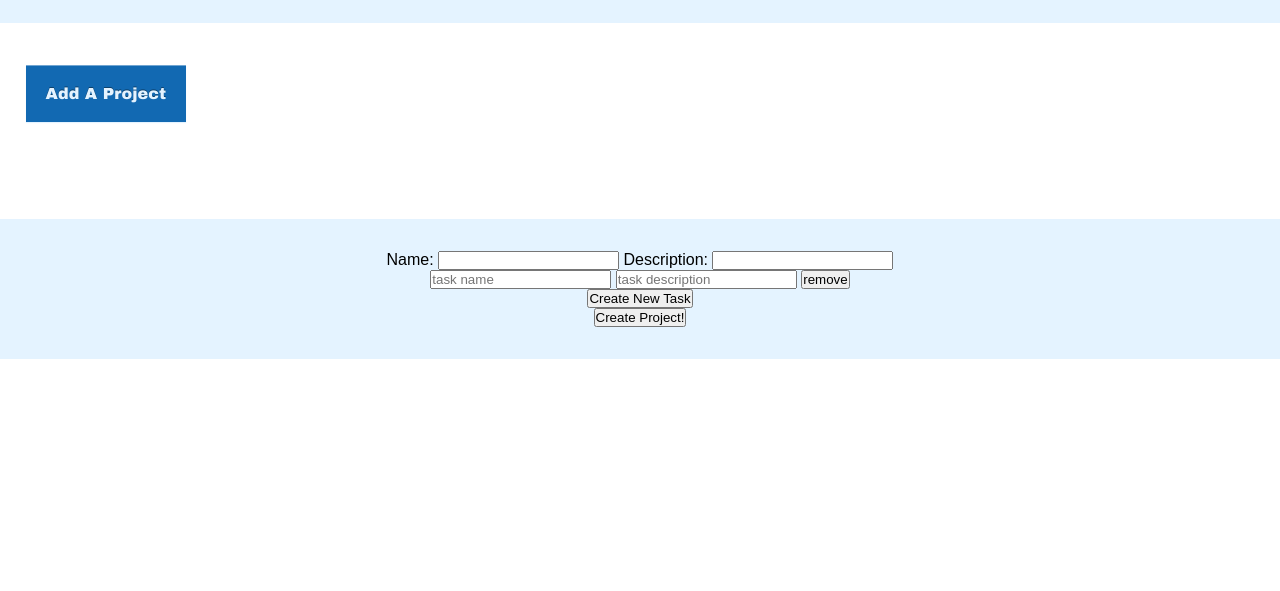
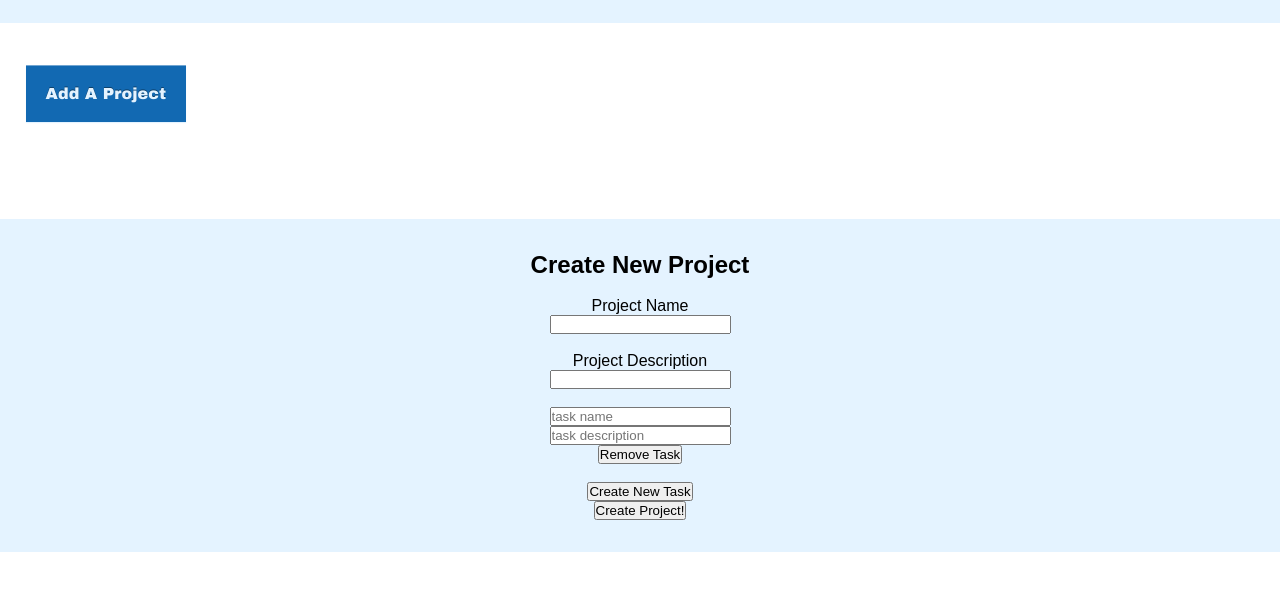
Before and after one commit to adammpolak/turnuptimesystem, a website: page public/index.html at #!/projects/project/new in a window 1280 px wide. Shown: the part 91-682 px from the top of the page. Drawn offline with nearby package versions, Linux system fonts and the light colour scheme; some packages are replaced by stand-ins of ours; no server answers; files whose address does not match are found by name.

Commit message:
working code

```diff
--- a/public/css/style.css
+++ b/public/css/style.css
@@ -7,7 +7,8 @@ fieldset {
     border: 0;
 }
 
-#new-project-cont {
+#new-project-cont,
+#edit-project-cont {
   text-align: center;
   background-color: #E4F3FF;
   padding: 4vh;
--- a/public/projectnew.html
+++ b/public/projectnew.html
@@ -1,17 +1,19 @@
 <br><br>
 <div id='new-project-cont'>
+<h2>Create New Project</h2>
+<br>
 <form ng-submit="projects.addProject(newProject)">
         <div class="">
-          <label for="name">Name: </label>
-          <input type="text" ng-model='newProject.projectName'>
-          <label for="description">Description: </label>
+          <label for="name">Project Name</label><br>
+          <input type="text" ng-model='newProject.projectName'><br><br>
+          <label for="description">Project Description</label><br>
           <input type="text" ng-model='newProject.projectDescription'>
-        </div>
+        </div><br>
         <fieldset data-ng-repeat='task in projects.newProjectTasks'>
-          <input type="text" ng-model='task.name' placeholder="task name">
-          <input type="text" ng-model='task.description' placeholder="task description">
-          <button class='remove' ng-show='$last' ng-click='projects.removeTask()' name="button">remove</button>
-        </fieldset>
+          <input type="text" ng-model='task.name' placeholder="task name"><br>
+          <input type="text" ng-model='task.description' placeholder="task description"><br>
+          <button class='remove' ng-show='$last' ng-click='projects.removeTask()' name="button">Remove Task</button><br>
+        </fieldset><br>
         <button type="button" ng-click='projects.addTask()'>Create New Task</button>
         <div class="tasks" id='taskList'>
         </div>
```
Also changed, not shown: public/projectedit.html (+13 -11 lines).
